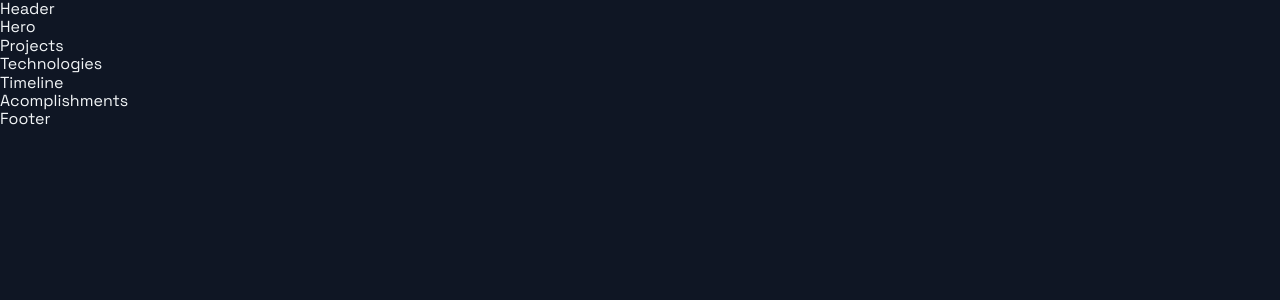
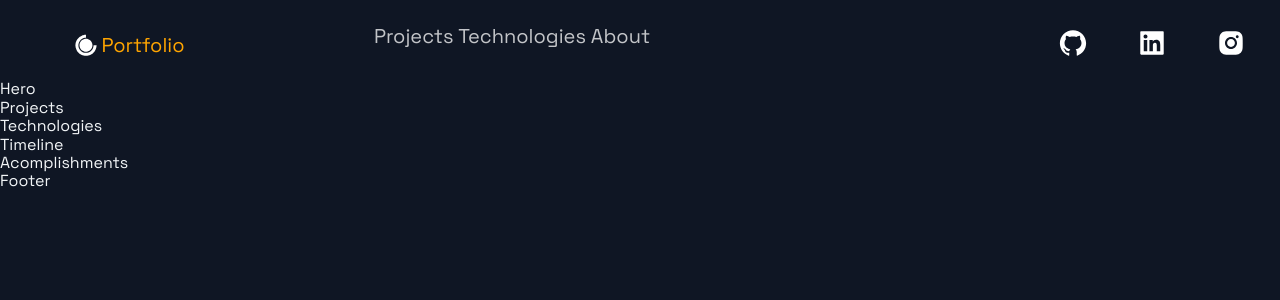
Before and after one commit to haluskua/Personal_Portfolio, a Next.js app: page / in a window 1280 px wide. Shown: the top 300 px of the page. Built offline with nearby package versions, Linux system fonts and the light colour scheme.

Commit message:
added allignment styles for header

```diff
--- a/src/components/Header/Header.js
+++ b/src/components/Header/Header.js
@@ -1,14 +1,58 @@
-import Link from 'next/link';
-import React from 'react';
-import { AiFillGithub, AiFillInstagram, AiFillLinkedin } from 'react-icons/ai';
-import { DiCssdeck } from 'react-icons/di';
+import Link from "next/link";
+import React from "react";
+import { AiFillGithub, AiFillInstagram, AiFillLinkedin } from "react-icons/ai";
+import { DiCssdeck } from "react-icons/di";
 
-import { Container, Div1, Div2, Div3, NavLink, SocialIcons } from './HeaderStyles';
+import {
+  Container,
+  Div1,
+  Div2,
+  Div3,
+  NavLink,
+  SocialIcons,
+  Span,
+} from "./HeaderStyles";
 
-const Header = () =>  (
-  <div>
-    Header
-  </div>
+const Header = () => (
+  <Container>
+    <Div1>
+      <Link href="/">
+        <a
+          style={{
+            display: "flex",
+            alignItems: "center",
+            color: "white",
+          }}
+        >
+          <DiCssdeck size="3rem" /> <Span>Portfolio</Span>
+        </a>
+      </Link>
+    </Div1>
+    <Div2>
+      <li>
+        <Link href="#projects">
+          <NavLink> Projects</NavLink>
+        </Link>
+        <Link href="#tech">
+          <NavLink> Technologies</NavLink>
+        </Link>
+        <Link href="#about">
+          <NavLink> About</NavLink>
+        </Link>
+      </li>
+    </Div2>
+    <Div3>
+      <SocialIcons href="https://github.com">
+        <AiFillGithub size="3rem" />
+      </SocialIcons>
+      <SocialIcons href="https://linkedin.com">
+        <AiFillLinkedin size="3rem" />
+      </SocialIcons>
+      <SocialIcons href="https://instagram.com">
+        <AiFillInstagram size="3rem" />
+      </SocialIcons>
+    </Div3>
+  </Container>
 );
 
 export default Header;
--- a/src/components/Header/HeaderStyles.js
+++ b/src/components/Header/HeaderStyles.js
@@ -1,5 +1,5 @@
-import { IoIosArrowDropdown } from 'react-icons/io';
-import styled from 'styled-components';
+import { IoIosArrowDropdown } from "react-icons/io";
+import styled from "styled-components";
 
 export const Container = styled.div`
   display: grid;
@@ -22,9 +22,15 @@
   display: flex;
   flex-direction: row;
   align-content: center;
+  justify-content: space-around;
   @media ${(props) => props.theme.breakpoints.sm} {
     grid-area: 1 / 1 / 2 / 3;
   }
+`;
+
+export const Span = styled.span`
+  font-size: 2rem;
+  color: orange;
 `;
 export const Div2 = styled.div`
   grid-area: 1 / 2 / 2 / 4;
@@ -94,8 +100,8 @@
   display: flex;
   align-self: center;
   transition: 0.3s ease;
-  opacity: ${({ isOpen }) => (isOpen ? '1' : '.75')};
-  transform: ${({ isOpen }) => (isOpen ? 'scaleY(-1)' : 'scaleY(1)')};
+  opacity: ${({ isOpen }) => (isOpen ? "1" : ".75")};
+  transform: ${({ isOpen }) => (isOpen ? "scaleY(-1)" : "scaleY(1)")};
 
   &:hover {
     opacity: 1;
@@ -107,18 +113,16 @@
   }
 `;
 
-
 // Social Icons
 
 export const SocialIcons = styled.a`
-transition: 0.3s ease;
-color: white;
-border-radius: 50px;
+  transition: 0.3s ease;
+  color: white;
+  border-radius: 50px;
   padding: 8px;
-&:hover {
+  &:hover {
     background-color: #212d45;
     transform: scale(1.2);
     cursor: pointer;
-
   }
-`
+`;
```
Also changed, not shown: 1 other file (tests, documents, lock files or other folders).
